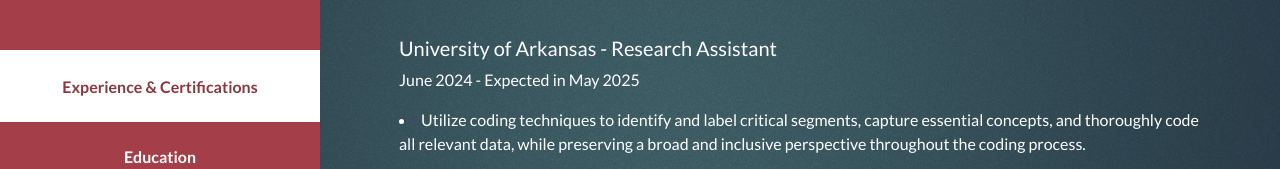
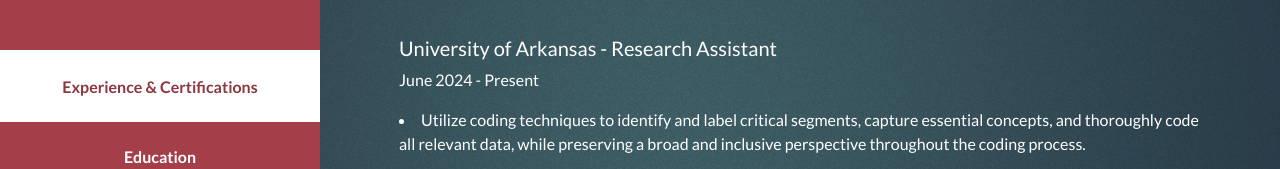
Before and after one commit to breivheart/seyi, a plain HTML site: page index.html in a window 1280 px wide. Shown: the part 305-474 px from the top of the page. Drawn offline with Linux system fonts and the light colour scheme.

Commit message:
Update index.html

```diff
--- a/index.html
+++ b/index.html
@@ -85,7 +85,7 @@ https://templatemo.com/tm-531-reflux
           </div>
 
           <h5>University of Arkansas - Research Assistant</h5>
-            <span>June 2024 - Expected in May 2025</span>
+            <span>June 2024 - Present</span>
                   <p>
                     <li>
                       Utilize coding techniques to identify and label critical segments, capture essential
```
